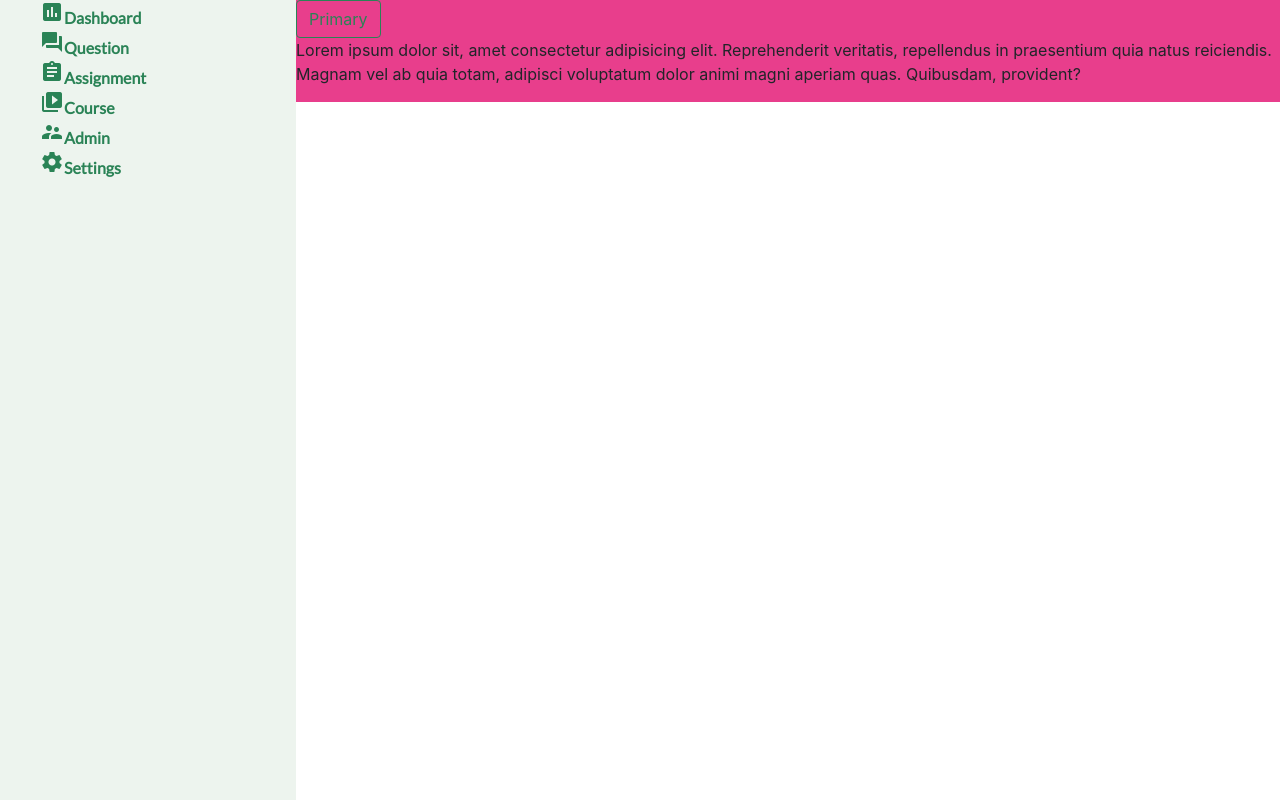
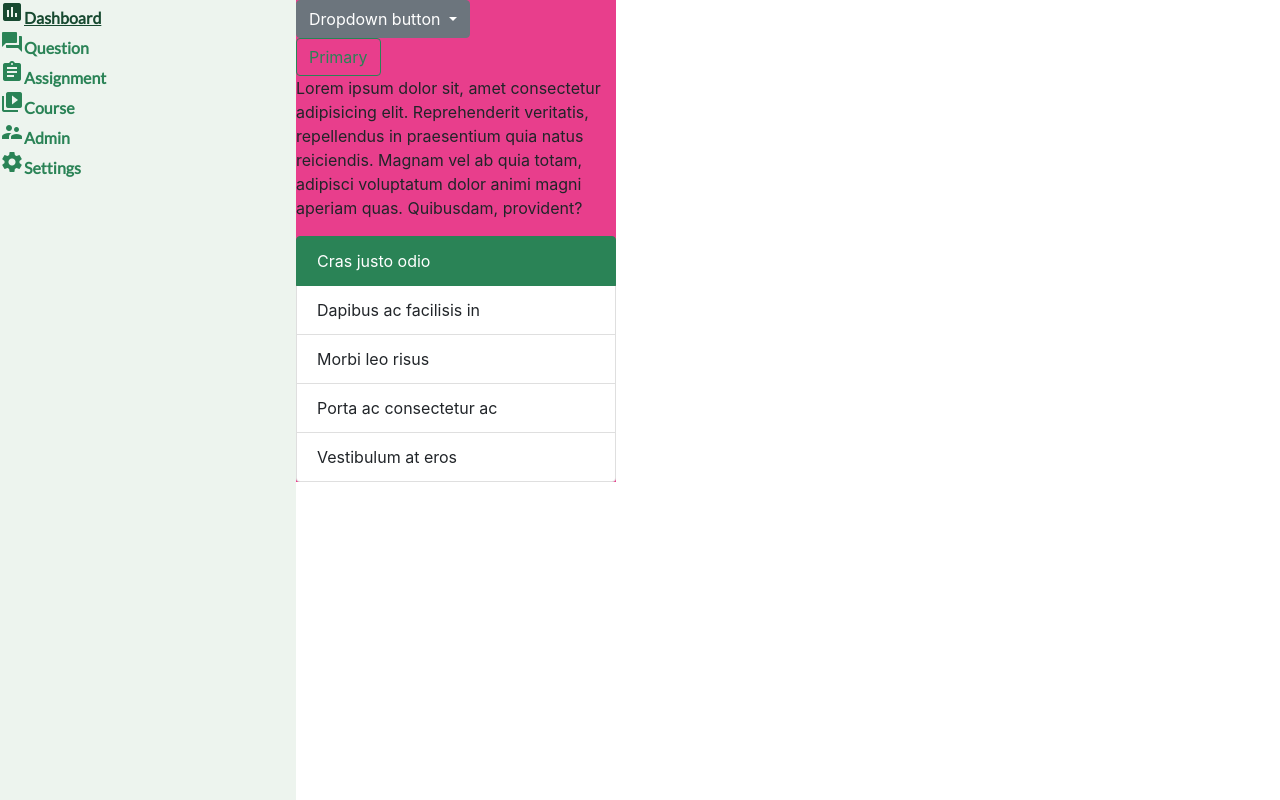
Before and after one commit to GillianY1/AnswerManageSystem, a website: page index.html in a window 1280 px wide. Drawn offline with nearby package versions, Linux system fonts and the light colour scheme.

Commit message:
add list

```diff
--- a/index.html
+++ b/index.html
@@ -14,7 +14,8 @@
 <body>
     <div class="contentWrap d-flex align-items-stretch">
         <aside class="sidebar ">
-            <nav><ul>
+            <nav><ul class="list-unstyled">
+
                 <li><a href=""><i class="material-icons">insert_chart</i>Dashboard</a></li>
                 <li><a href=""><i class="material-icons">forum</i>Question</a></li>
                 <li><a href=""><i class="material-icons">assignment</i>Assignment</a></li>
@@ -24,18 +25,43 @@
             </ul></nav>
 
         </aside>
-        <main class="content">
-            <button type="button" class="btn btn-outline-primary">Primary</button>
-            <p>Lorem ipsum dolor sit, amet consectetur adipisicing elit. Reprehenderit veritatis, repellendus in praesentium quia natus reiciendis. Magnam vel ab quia totam, adipisci voluptatum dolor animi magni aperiam quas. Quibusdam, provident?</p>
+        <main class="content  d-flex flex-column ">
+            <div class="content_header">
+                <div class="dropdown">
+                    <button class="btn btn-secondary dropdown-toggle" type="button" id="dropdownMenuButton" data-toggle="dropdown" aria-haspopup="true" aria-expanded="false">
+                      Dropdown button
+                    </button>
+                    <div class="dropdown-menu" aria-labelledby="dropdownMenuButton">
+                      <a class="dropdown-item" href="#">Action</a>
+                      <a class="dropdown-item" href="#">Another action</a>
+                      <a class="dropdown-item" href="#">Something else here</a>
+                    </div>
+                  </div>
+            </div>
+            <div class="inner_content d-flex">
+                <div class="inner_content_left">
+                    <button type="button" class="btn btn-outline-primary">Primary</button>
+                    <p>Lorem ipsum dolor sit, amet consectetur adipisicing elit. Reprehenderit veritatis, repellendus in praesentium quia natus reiciendis. Magnam vel ab quia totam, adipisci voluptatum dolor animi magni aperiam quas. Quibusdam, provident?</p>
+
+                    <ul class="list-group">
+                        <li class="list-group-item active">Cras justo odio</li>
+                        <li class="list-group-item">Dapibus ac facilisis in</li>
+                        <li class="list-group-item">Morbi leo risus</li>
+                        <li class="list-group-item">Porta ac consectetur ac</li>
+                        <li class="list-group-item">Vestibulum at eros</li>
+                    </ul>
+                </div>
+                <div class="inner_content_right">
+                </div>
+            </div>
         </main>
     </div>
 
 
-
-    <!-- jquery , popper , bootstrap JS   for simple bootstrap>
-    < script src="https://code.jquery.com/jquery-3.3.1.slim.min.js" integrity="sha384-q8i/X+965DzO0rT7abK41JStQIAqVgRVzpbzo5smXKp4YfRvH+8abtTE1Pi6jizo" crossorigin="anonymous"></script>
-    < script src="https://cdnjs.cloudflare.com/ajax/libs/popper.js/1.14.6/umd/popper.min.js" integrity="sha384-wHAiFfRlMFy6i5SRaxvfOCifBUQy1xHdJ/yoi7FRNXMRBu5WHdZYu1hA6ZOblgut" crossorigin="anonymous"></script>
-    < script src="https://stackpath.bootstrapcdn.com/bootstrap/4.2.1/js/bootstrap.min.js" integrity="sha384-B0UglyR+jN6CkvvICOB2joaf5I4l3gm9GU6Hc1og6Ls7i6U/mkkaduKaBhlAXv9k" crossorigin="anonymous"></script-->
+    <!-- jquery popper bootstrap-->
+    <script src="https://code.jquery.com/jquery-3.3.1.slim.min.js" integrity="sha384-q8i/X+965DzO0rT7abK41JStQIAqVgRVzpbzo5smXKp4YfRvH+8abtTE1Pi6jizo" crossorigin="anonymous"></script>
+    <script src="https://cdnjs.cloudflare.com/ajax/libs/popper.js/1.14.6/umd/popper.min.js" integrity="sha384-wHAiFfRlMFy6i5SRaxvfOCifBUQy1xHdJ/yoi7FRNXMRBu5WHdZYu1hA6ZOblgut" crossorigin="anonymous"></script>
+    <script src="https://stackpath.bootstrapcdn.com/bootstrap/4.2.1/js/bootstrap.min.js" integrity="sha384-B0UglyR+jN6CkvvICOB2joaf5I4l3gm9GU6Hc1og6Ls7i6U/mkkaduKaBhlAXv9k" crossorigin="anonymous"></script>
     <script src="js/all.js"></script>
 </body>
 </html>
--- a/scss/_layout.scss
+++ b/scss/_layout.scss
@@ -8,17 +8,7 @@
 @import "../node_modules/bootstrap/scss/mixins";
 @import "../node_modules/bootstrap/scss/bootstrap";
 
-
 $sidebar_width: 296px;
-
-/*basic*/
-h1,h2,h3,h4,h5,h6{
-    line-height: 1.2; /*or 1.45 */
-    font-weight: bold;
-}
-
-
-
 /*---- left sidbar -----*/
 
 .sidebar{
@@ -39,6 +29,7 @@ h1,h2,h3,h4,h5,h6{
 .content{
     display: block;
     height: 100%;
+    max-width: 100%;
     background-color: $pink;
     margin-left: $sidebar_width;
 }
--- a/scss/pages/index.scss
+++ b/scss/pages/index.scss
@@ -14,15 +14,12 @@
 @import "../../node_modules/bootstrap/scss/bootstrap";
 
 /*? 問那要怎麼處理css RESET */
-ul {
-    list-style-type: none;
-}
 
 img {
     max-width: 100%;
     height: auto;
 }
-/*font */
+/*font1 */
 .font_lato{
     font-family: 'Lato', sans-serif;
 }
@@ -30,3 +27,9 @@ img {
 .font_roboto{
     font-family: 'Roboto Mono', monospace;
 }
+
+
+/*main content*/
+.inner_content_left{
+    max-width:320px;
+}
```
Also changed, not shown: css/index.css.
